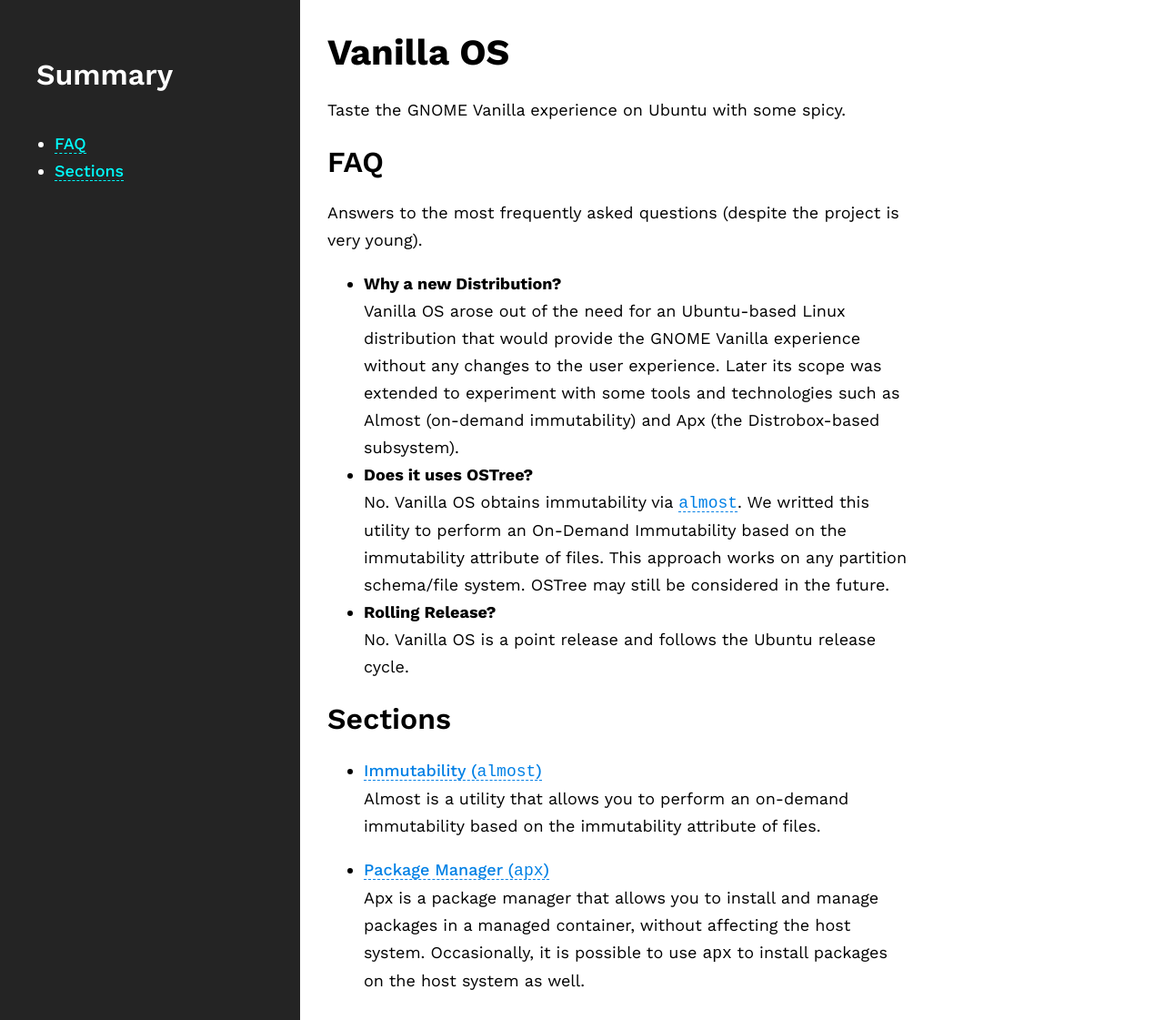
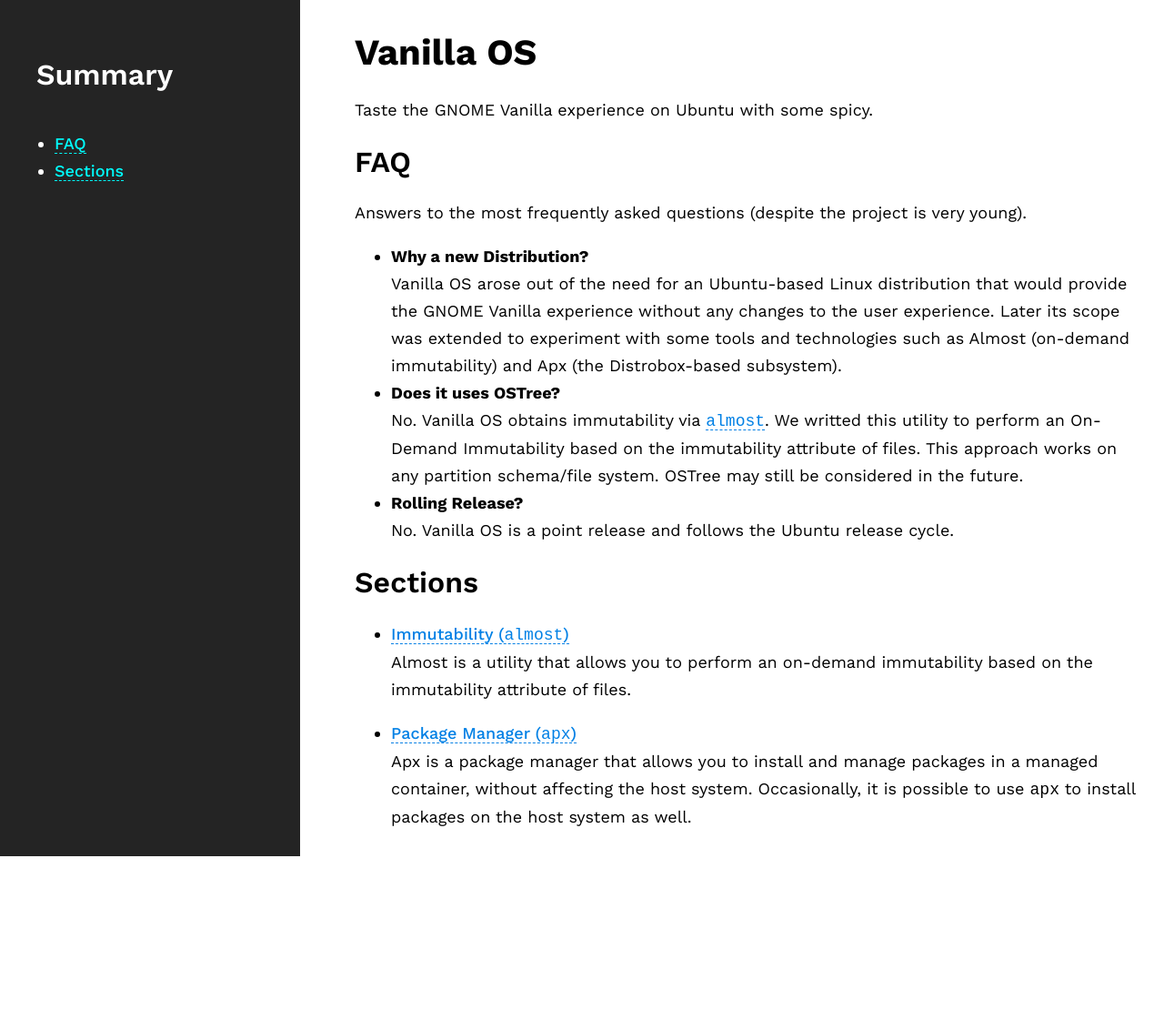
Before and after one commit to Vanilla-OS/documentation, a Jekyll site: the page built from index.md, in a window 1280 px wide. Shown: the whole page at 91% size. Built offline with Jekyll 4.4.1, drawn with Linux system fonts in a browser that asks for light colours; after the commit the page ends 941 px from its top, so only the background shows below that.

Commit message:
ui: fix aside layout according to new stylesheet

```diff
--- a/_includes/footer.html
+++ b/_includes/footer.html
@@ -1 +1 @@
-<script>autosummary("article", "aside>ul");</script>
+<script>autosummary("article", "aside>.summary>ul");</script>
--- a/_layouts/default.html
+++ b/_layouts/default.html
@@ -2,14 +2,16 @@
 <html lang="en-us">
   {% include head.html %}
   <body>
-    <main class="container large has-sidebar">
+    <main>
       <aside>
-        <h2>Summary</h2>
+        <div class="summary">
+          <h2>Summary</h2>
           <ul>
               <li>Loading...</li>
           </ul>
+        </div>
       </aside>
-      <article>{{ content }}</article>
+      <article class="container">{{ content }}</article>
     </main>
     {% include footer.html %}
   </body>
```
